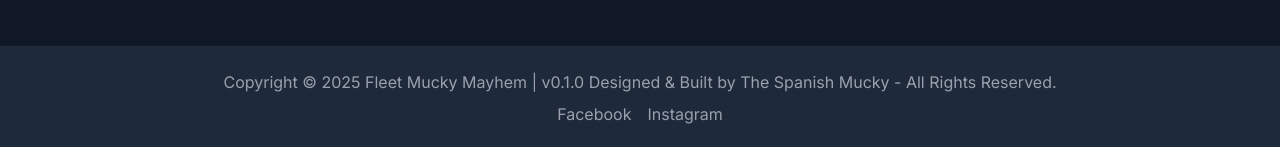
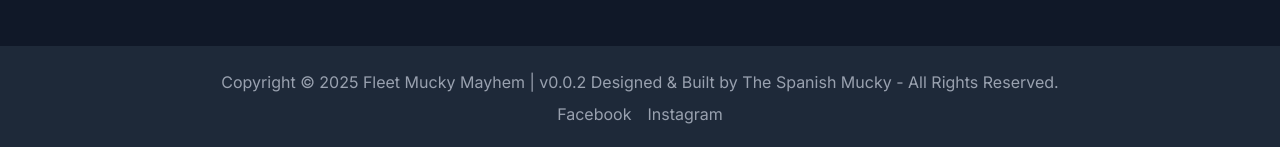
Before and after one commit to Martin-Ferrero-Thompson/fmm-next, a Next.js app: page / in a window 1280 px wide. Shown: the part 650-797 px from the top of the page. Built offline with nearby package versions, Linux system fonts and the light colour scheme; no server answers; the database is empty.

Commit message:
feat - add - Sync Version Number with package.json

```diff
--- a/package.json
+++ b/package.json
@@ -1,6 +1,6 @@
 {
   "name": "fleet-mucky-mayhem",
-  "version": "0.1.0",
+  "version": "0.0.2",
   "private": true,
   "scripts": {
     "dev": "next dev --turbopack",
--- a/src/components/Footer.tsx
+++ b/src/components/Footer.tsx
@@ -1,7 +1,9 @@
 // src/components/Footer.tsx
+import packageJson from '../../package.json';
+
 export default function Footer() {
   const currentYear = new Date().getFullYear();
-  const version = "0.1.0"; // Synced from package.json
+  const version = packageJson.version; // Synced from package.json
 
   return (
     <footer className="bg-gray-800 text-gray-400">
```
